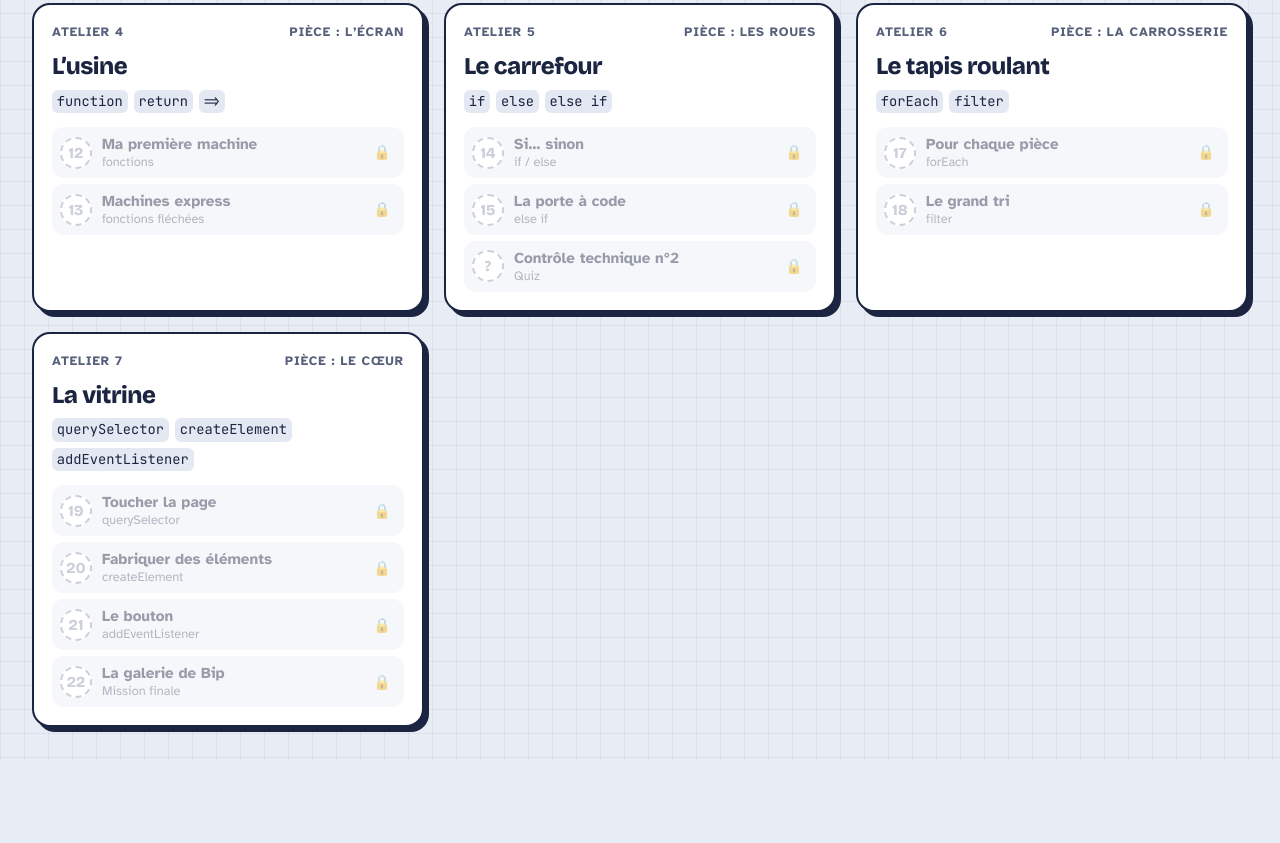
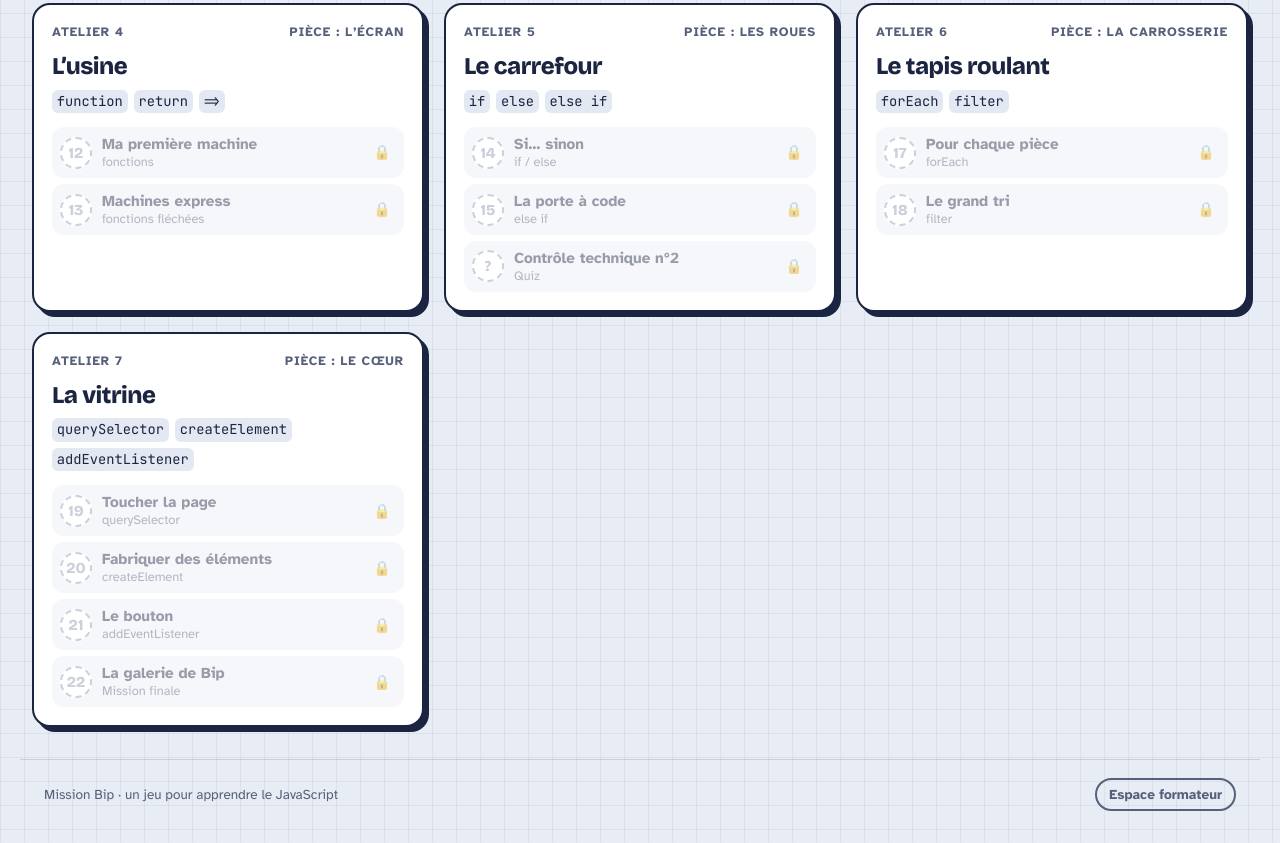
Before and after one commit to Diurndesign/javascript_game, a plain HTML site: page index.html in a window 1280 px wide. Shown: the part 1307-2150 px from the top of the page. Before the commit the page ends 2066 px from the top, so only its background shows below. Drawn offline with nearby package versions, Linux system fonts and the light colour scheme; no server answers.

Commit message:
Bouton « Espace formateur » en bas du jeu
Co-Authored-By: Claude Opus 5.5 <noreply@anthropic.com>
Claude-Session: https://claude.ai/code/session_01QhyTVNuzoTfCv7HfDbhWxy

```diff
--- a/index.html
+++ b/index.html
@@ -26,6 +26,7 @@
   <section id="view-level" hidden></section>
   <section id="view-notebook" hidden></section>
 </main>
+<footer class="pied-jeu"><span>Mission Bip · un jeu pour apprendre le JavaScript</span><a href="https://diurndesign.github.io/javascript_game/admin.html" target="_blank" rel="noopener">Espace formateur</a></footer>
 
 <div class="modal" id="modal" hidden role="dialog" aria-modal="true" aria-labelledby="modal-title"><div class="dialog" id="dialog"></div></div>
 <canvas id="confetti" hidden></canvas>
--- a/style.css
+++ b/style.css
@@ -362,3 +362,8 @@ a.btn { text-decoration: none; display: inline-flex; align-items: center; justif
 .cloud-one { background: #E3F5EC; border: 2px solid var(--ink); border-radius: 10px; padding: 10px 12px; font-size: .9rem; }
 .cloud-one b { display: block; margin-bottom: 2px; }
 .cloud-banner .cloud-banner-one { margin-top: 8px; font-weight: 700; font-size: .92rem; }
+
+/* ---------- pied de page : accès formateur ---------- */
+.pied-jeu { max-width: 1240px; margin: 0 auto; padding: 18px 24px 32px; display: flex; flex-wrap: wrap; gap: 8px 16px; justify-content: space-between; align-items: center; color: var(--ink-soft, #56607A); font-size: .85rem; border-top: 1px solid rgba(27, 36, 64, .15); }
+.pied-jeu a { color: inherit; font-weight: 700; text-decoration: none; border: 2px solid currentColor; border-radius: 999px; padding: 4px 12px; }
+.pied-jeu a:hover, .pied-jeu a:focus { color: var(--ink, #1B2440); background: #fff; }
```
